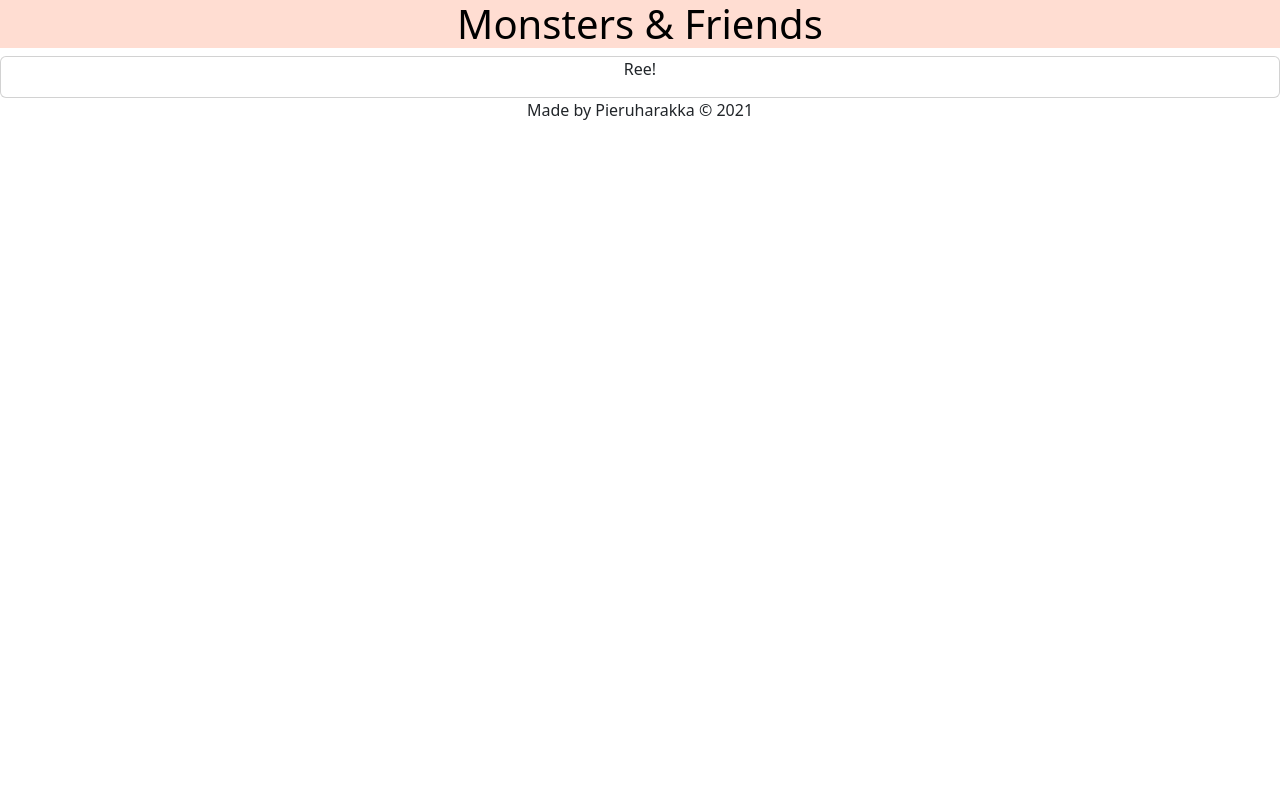
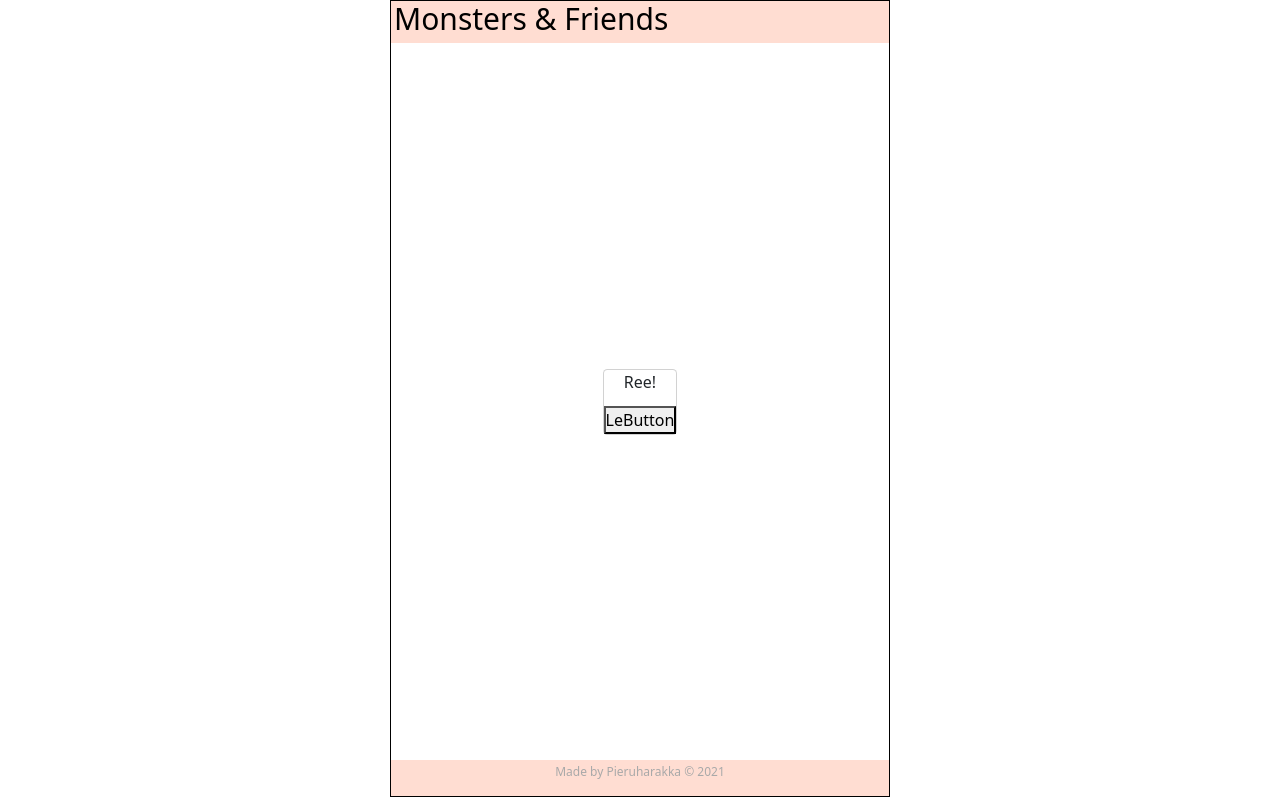
Before and after one commit to khazaam/ReactDnDApp, a React (Create React App) app: page / in a window 1280 px wide. Built offline with nearby package versions, Linux system fonts and the light colour scheme.

Commit message:
mega push more stuff into

```diff
--- a/src/App.css
+++ /dev/null
@@ -1,38 +0,0 @@
-.App {
-  text-align: center;
-}
-
-.App-logo {
-  height: 40vmin;
-  pointer-events: none;
-}
-
-@media (prefers-reduced-motion: no-preference) {
-  .App-logo {
-    animation: App-logo-spin infinite 20s linear;
-  }
-}
-
-.App-header {
-  background-color: #4a70bb;
-  min-height: 100vh;
-  display: flex;
-  flex-direction: column;
-  align-items: center;
-  justify-content: center;
-  font-size: calc(10px + 2vmin);
-  color: white;
-}
-
-.App-link {
-  color: #61dafb;
-}
-
-@keyframes App-logo-spin {
-  from {
-    transform: rotate(0deg);
-  }
-  to {
-    transform: rotate(360deg);
-  }
-}
--- a/src/App.js
+++ b/src/App.js
@@ -1,4 +1,3 @@
-import './App.css'
 
 import Header from './Header';
 import Content from './Content';
--- a/src/Content.js
+++ b/src/Content.js
@@ -7,12 +7,17 @@ const Content = () => {
     let matikka = Math.floor(Math.random() * 4)
     return testi[matikka];
 }
+
+const handleClick = () => (
+    console.log("REEEE, you clicked this thingie")
+)
     return (
         <main>
             <Card>
                 <p>
                     Ree{raplaus()}!
                 </p>
+                <button onClick={handleClick}>LeButton</button>
             </Card>
         </main>
     )
--- a/src/Header.js
+++ b/src/Header.js
@@ -1,13 +1,10 @@
 import React from 'react'
 
 const Header = () => {
-    const headerStyle = {
-        backgroundColor:'#ffddd2',
-        color: "black" //not needed
-    };
+
 
     return (
-        <header style={headerStyle}>
+        <header>
             <h1>Monsters & Friends</h1>
         </header>
     )
--- a/src/Navbar.js
+++ b/src/Navbar.js
@@ -1,3 +1,4 @@
+//Not in use yet, might not never be, as the header is now the main piece, might add this later to us
 const Navbar = () => {
     return (
         <nav className="navbar">
--- a/src/apifetcher.js
+++ b/src/apifetcher.js
@@ -0,0 +1 @@
+//TODO api-fetcer either using reacts own system, or that plugin
--- a/src/index.css
+++ b/src/index.css
@@ -1,13 +1,68 @@
+/*This CSS is subject to change*/
+* {
+  margin: 0;
+  padding: 0;
+  box-sizing: border-box;
+}
+
+html {
+  font-size: 12px;
+}
+
 body {
-  margin: 0;
-  font-family: -apple-system, BlinkMacSystemFont, 'Segoe UI', 'Roboto', 'Oxygen',
-    'Ubuntu', 'Cantarell', 'Fira Sans', 'Droid Sans', 'Helvetica Neue',
+  min-height: 100vh;
+  font-family: -apple-system, BlinkMacSystemFont, "Segoe UI", "Roboto", "Oxygen",
+    "Ubuntu", "Cantarell", "Fira Sans", "Droid Sans", "Helvetica Neue",
     sans-serif;
   -webkit-font-smoothing: antialiased;
   -moz-osx-font-smoothing: grayscale;
 }
 
+.App {
+  display: flex;
+  flex-direction: column;
+  justify-content: center;
+  align-items: center;
+  height: calc(100vh - 3px);
+  max-width: 500px;
+  border: 1px solid black;
+  margin: auto;
+}
+
+header {
+  width: 100%;
+  padding: 0 0.25em;
+  background-color: #ffddd2;
+  color: black;
+  display: flex;
+  text-align: center;
+  justify-content: space-between;
+  align-items: center;
+}
+
+main {
+  width: 100%;
+  display: flex;
+  flex-direction: column;
+  flex-grow: 1;
+  justify-content: center;
+  align-items: center;
+  overflow-y: auto;
+  text-align: center;
+  font-size: 16px;
+}
+
+footer {
+  width: 100%;
+  padding: 0.25em;
+  background-color: #ffddd2;
+  color: darkgray;
+  display: grid;
+  place-content: center;
+  text-align: center;
+}
+
 code {
-  font-family: source-code-pro, Menlo, Monaco, Consolas, 'Courier New',
+  font-family: source-code-pro, Menlo, Monaco, Consolas, "Courier New",
     monospace;
 }
```
Also changed, not shown: src/logo.svg (deleted).
